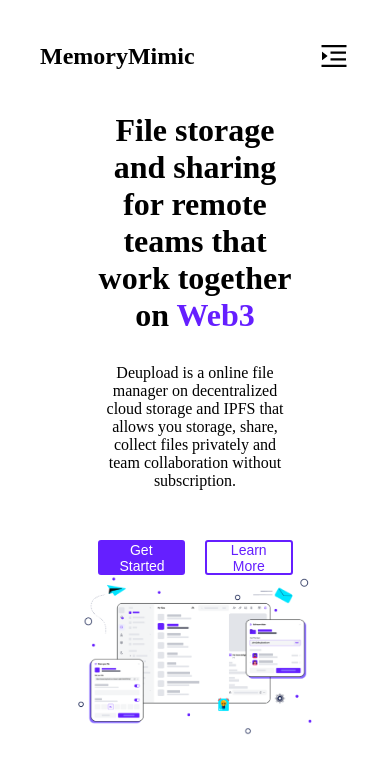
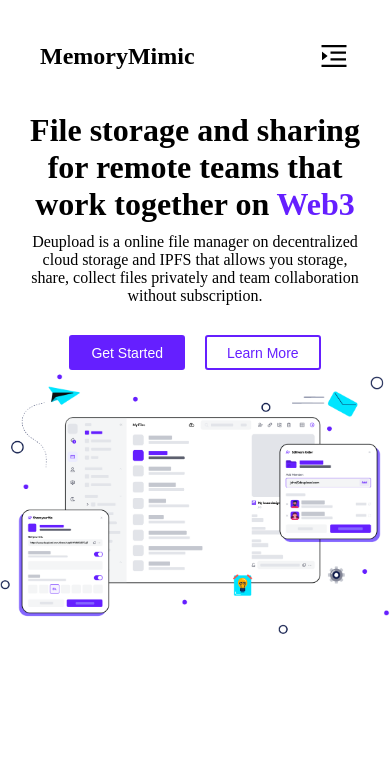
Before and after one commit to WinifredOgbeiwi/MemoryMimic-Fontend, a React (Vite) app: page / in a window 390 px wide. Shown: the top 772 px of the page. Built offline with nearby package versions, Linux system fonts and the light colour scheme.

Commit message:
CREATION: Hero Page Responsiveness

```diff
--- a/src/pages/web/Home.jsx
+++ b/src/pages/web/Home.jsx
@@ -17,7 +17,7 @@ const Home = () => {
           </div>
         </div>
 
-        <img src={Images.HeroImg} alt="" width="60%" />
+        <img src={Images.HeroImg} alt=""/>
       </main>
     </>
   )
--- a/src/styles/homepage.css
+++ b/src/styles/homepage.css
@@ -101,6 +101,19 @@
     width: 50%;
     gap: 30px;
 }
-.hero-content-container h1>span{
+
+.hero-container img {
+    width: 100%;
+    margin: 0 auto;
+}
+
+.hero-content-container h1>span {
     color: var(--mainTc);
 }
+
+@media (max-width:768px) {
+    .hero-content-container {
+        width: 85%;
+        gap: 10px;
+    }
+}
```
